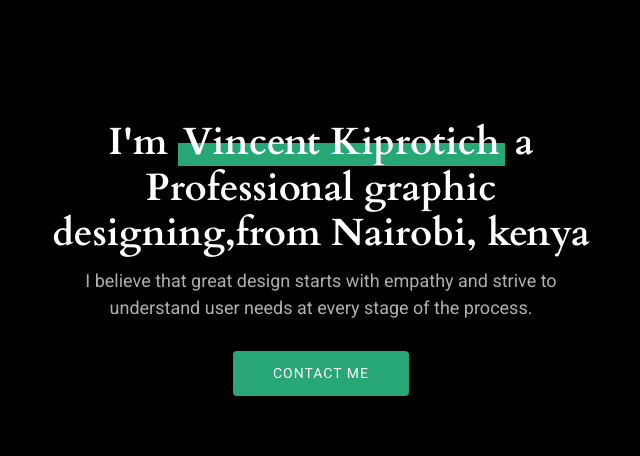
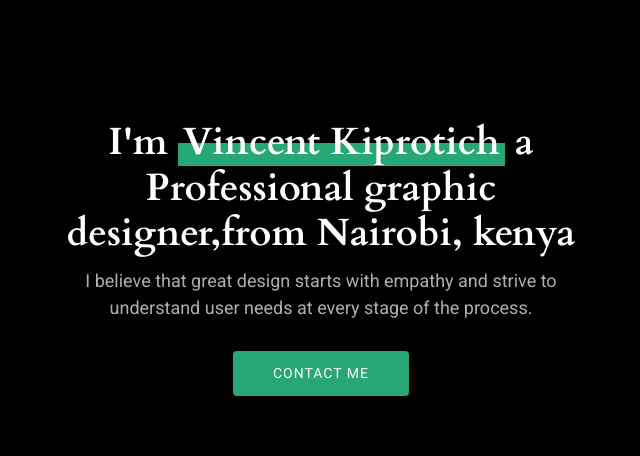
Before and after one commit to kiprotich-dev/Portfolio_website, a Django app: page / in a window 1280 px wide. Shown: the part 98-554 px from the top of the page, without its empty margins (319-959 px from the left). Run offline with Django 5.2, Linux system fonts and the light colour scheme; some libraries are stand-ins or nearby versions.

Commit message:
Edit index page

```diff
--- a/manage.py
+++ b/manage.py
@@ -1,4 +1,3 @@
-git#!/usr/bin/env python
 """Django's command-line utility for administrative tasks."""
 import os
 import sys
--- a/templates/index.html
+++ b/templates/index.html
@@ -11,7 +11,7 @@
       <div class="container">
         <div class="row justify-content-center">
           <div class="col-lg-6 text-center" data-aos="fade-up" data-aos-delay="100">
-            <h2><span>I'm </span><span class="underlight">Vincent  Kiprotich</span> a Professional<span> graphic designing,from Nairobi, kenya</span></h2>
+            <h2><span>I'm </span><span class="underlight">Vincent  Kiprotich</span> a Professional<span> graphic designer,from Nairobi, kenya</span></h2>
             <p>I believe that great design starts with empathy and strive to understand user needs at every stage of the process.</p>
             <a href="{% url 'contact-url' %}" class="btn-get-started">Contact Me<br></a>
           </div>
```
Also changed, not shown: db.sqlite3.
